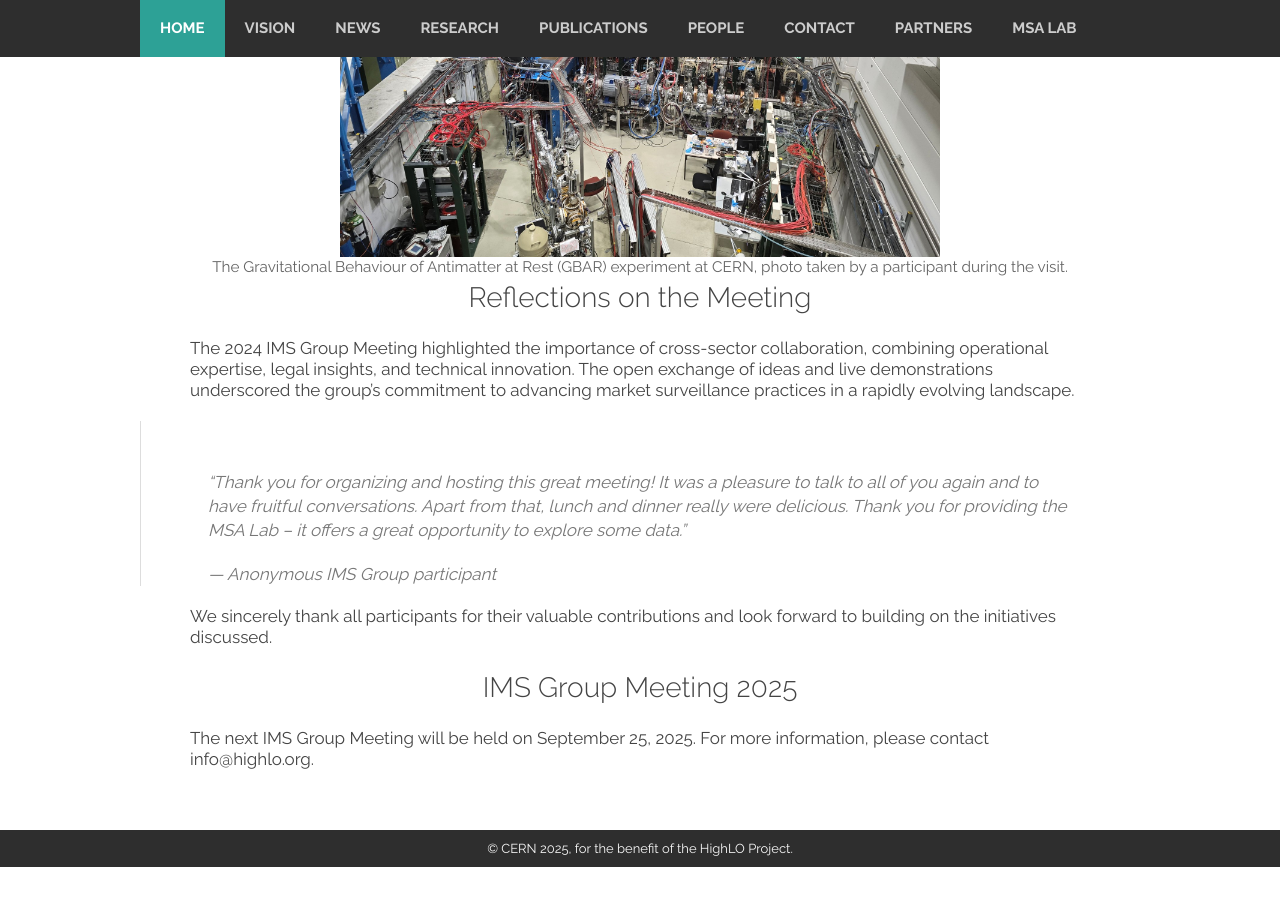
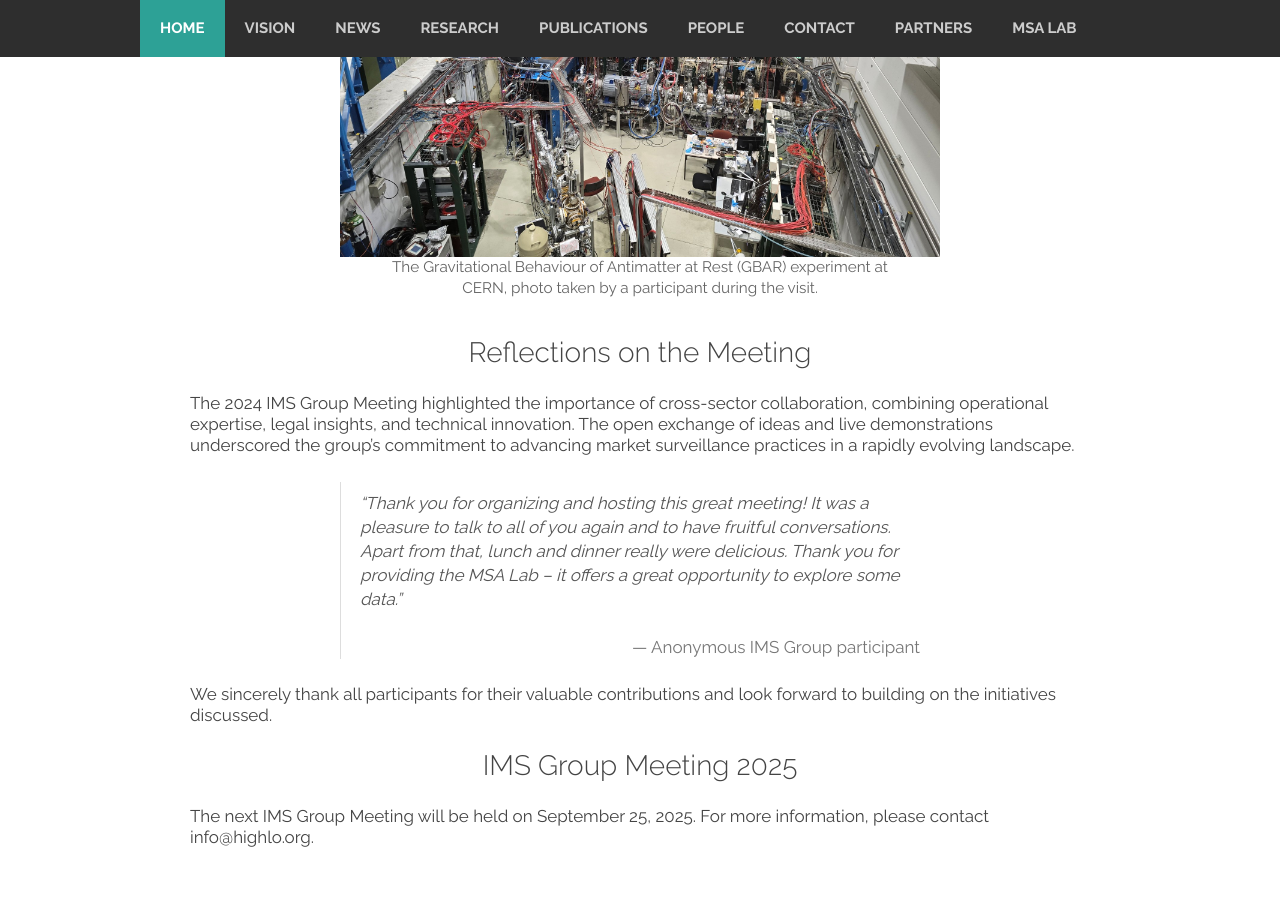
Before and after one commit to HighLO/highlo.github.io, a Jekyll site: the page built from ims2024.md, in a window 1280 px wide and 900 px high, scrolled down 1156 px. Built offline with Jekyll 4.4.1, drawn with Linux system fonts in a browser that asks for light colours; nearby versions of some CDN libraries; comment, search, counter and statistics services are not loaded; before the commit the page ends 2023 px from its top, so only the background shows below that.

Commit message:
Fix quote

```diff
--- a/ims2024.md
+++ b/ims2024.md
@@ -27,16 +27,18 @@ Following the technical sessions, participants visited CERN's Antimatter Factory
 
 <center>
     <img src="assets/20240911_141103.jpg" alt="The Gravitational Behaviour of Antimatter at Rest experiment" style="width: 60%">
-    <figcaption style="font-size: 0.9em; color: #666;">The Gravitational Behaviour of Antimatter at Rest (GBAR) experiment at CERN, photo taken by a participant during the visit.</figcaption>
+    <figcaption style="font-size: 0.9em; color: #666; width: 50%; margin-bottom: 2rem;">The Gravitational Behaviour of Antimatter at Rest (GBAR) experiment at CERN, photo taken by a participant during the visit.</figcaption>
 </center>
 
 ## Reflections on the Meeting
 
 The 2024 IMS Group Meeting highlighted the importance of cross-sector collaboration, combining operational expertise, legal insights, and technical innovation. The open exchange of ideas and live demonstrations underscored the group's commitment to advancing market surveillance practices in a rapidly evolving landscape.
 
-> "Thank you for organizing and hosting this great meeting! It was a pleasure to talk to all of you again and to have fruitful conversations. Apart from that, lunch and dinner really were delicious. Thank you for providing the MSA Lab – it offers a great opportunity to explore some data."
->
-> — Anonymous IMS Group participant
+<blockquote style="max-width: 60%; margin: 1.5rem auto; font-style: italic; color: #555;">
+    “Thank you for organizing and hosting this great meeting! It was a pleasure to talk to all of you again and to have fruitful conversations. Apart from that, lunch and dinner really were delicious. Thank you for providing the MSA Lab – it offers a great opportunity to explore some data.”
+    <br><br>
+    <span style="display: block; text-align: right; font-style: normal; color: #777;">— Anonymous IMS Group participant</span>
+</blockquote>
 
 We sincerely thank all participants for their valuable contributions and look forward to building on the initiatives discussed.
 
```
